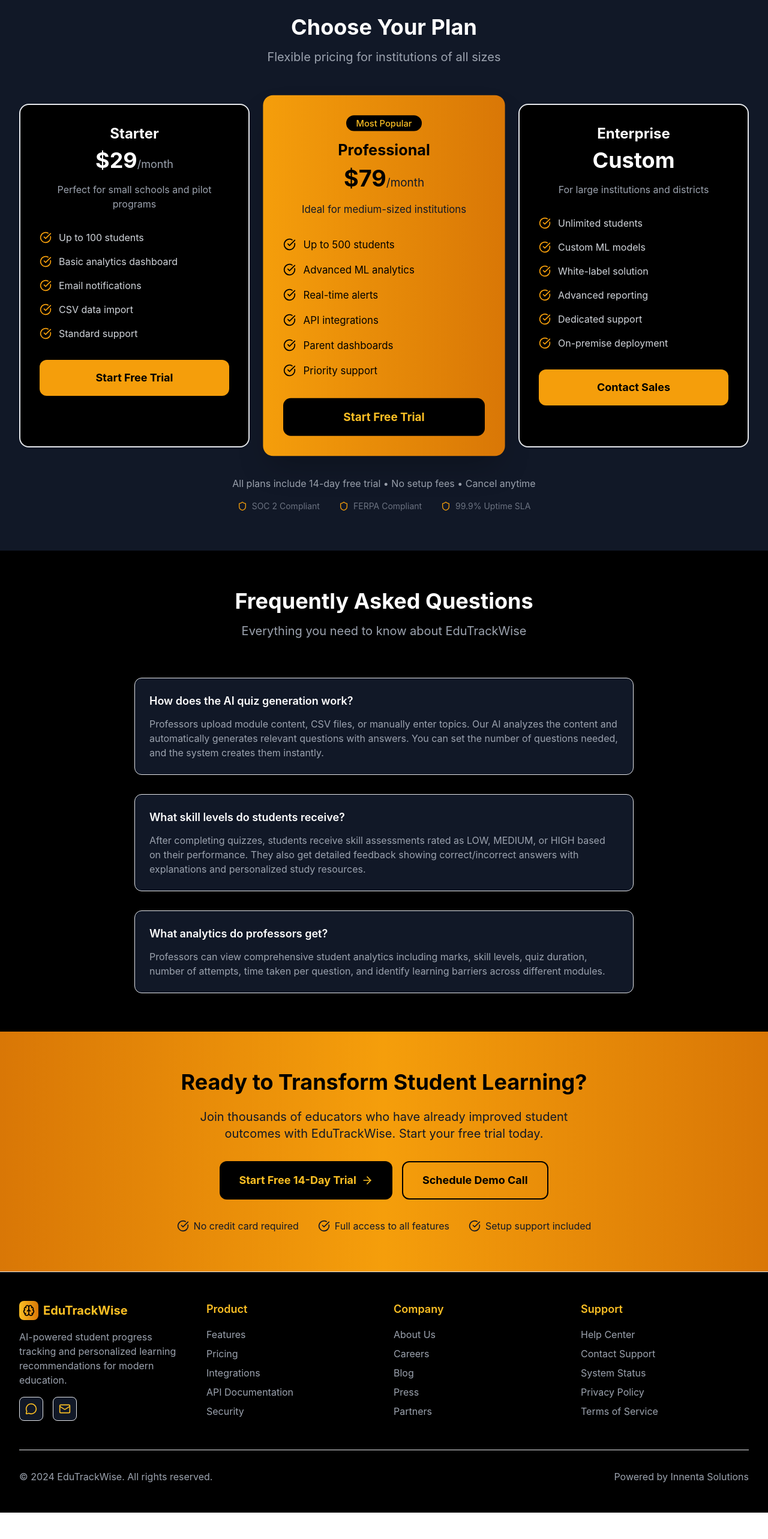
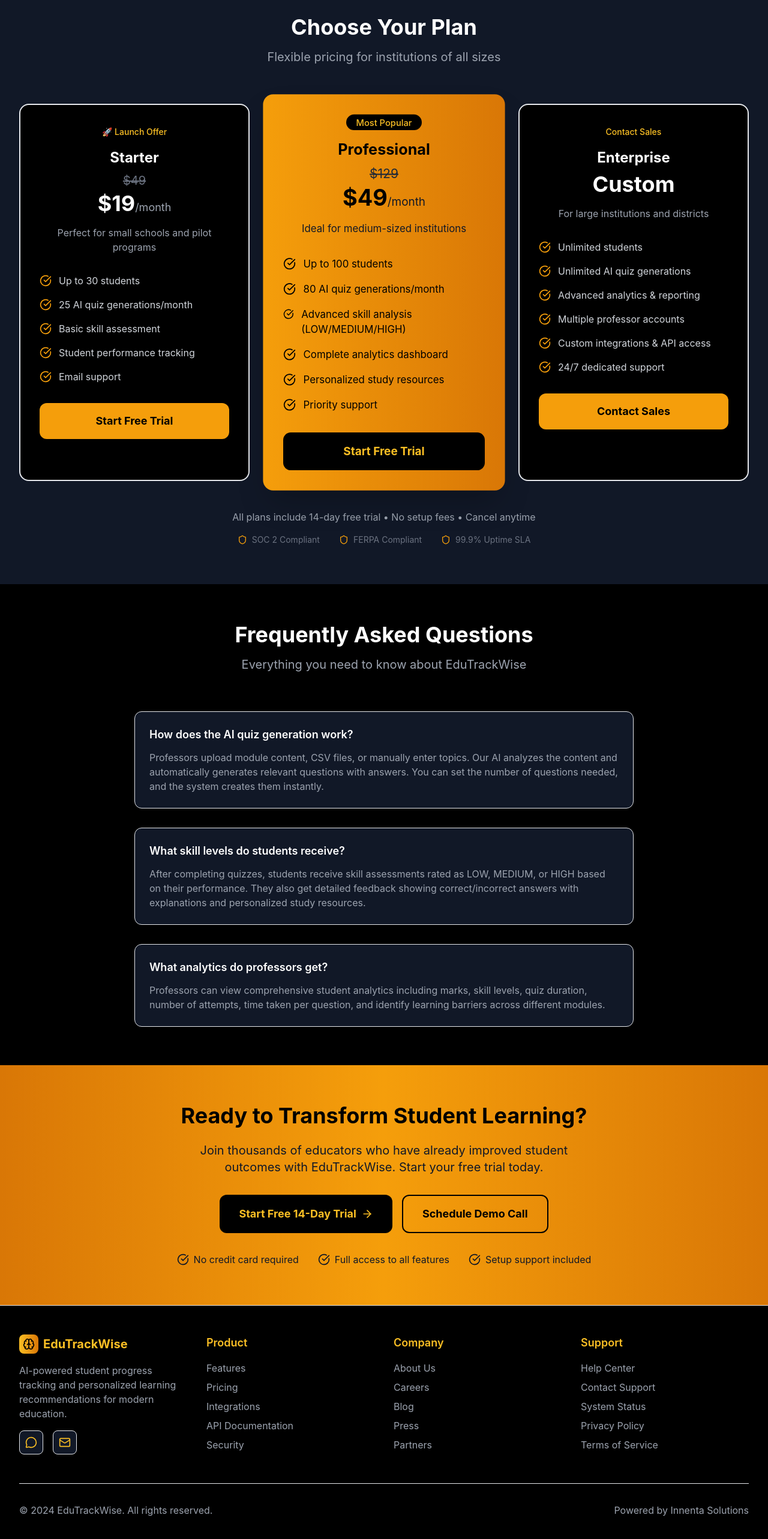
Before and after one commit to Mulhima101/edutrackwise-web, a React (Vite) app: page / in a window 1280 px wide. Shown: the part 3997-6563 px from the top of the page at 60% size. Before the commit the page ends 6519 px from the top, so only its background shows below. Built offline with nearby package versions, Linux system fonts and the light colour scheme; the HTML template or start-up script is replaced by a standard one.

Commit message:
update price as some offer and features

```diff
--- a/src/components/LandingPage.jsx
+++ b/src/components/LandingPage.jsx
@@ -97,29 +97,33 @@
     const pricing = [
   {
     name: "Starter",
-      price: "$29",
+    price: "$19",
     period: "/month",
+    originalPrice: "$49",
+    badge: "🚀 Launch Offer",
     description: "Perfect for small schools and pilot programs",
     features: [
-        "Up to 100 students",
-        "Basic analytics dashboard",
-        "Email notifications",
-        "CSV data import",
-        "Standard support"
+      "Up to 30 students",
+      "25 AI quiz generations/month",
+      "Basic skill assessment",
+      "Student performance tracking",
+      "Email support"
     ],
     popular: false
   },
   {
     name: "Professional",
-      price: "$79",
+    price: "$49",
     period: "/month",
+    originalPrice: "$129",
+    badge: "Most Popular",
     description: "Ideal for medium-sized institutions",
     features: [
-        "Up to 500 students",
-        "Advanced ML analytics",
-        "Real-time alerts",
-        "API integrations",
-        "Parent dashboards",
+      "Up to 100 students",
+      "80 AI quiz generations/month",
+      "Advanced skill analysis (LOW/MEDIUM/HIGH)",
+      "Complete analytics dashboard",
+      "Personalized study resources",
       "Priority support"
     ],
     popular: true
@@ -128,14 +132,15 @@
     name: "Enterprise",
     price: "Custom",
     period: "",
+    badge: "Contact Sales",
     description: "For large institutions and districts",
     features: [
       "Unlimited students",
-        "Custom ML models",
-        "White-label solution",
-        "Advanced reporting",
-        "Dedicated support",
-        "On-premise deployment"
+      "Unlimited AI quiz generations",
+      "Advanced analytics & reporting",
+      "Multiple professor accounts",
+      "Custom integrations & API access",
+      "24/7 dedicated support"
     ],
     popular: false
   }
@@ -555,18 +560,31 @@
           <div className="grid lg:grid-cols-3 gap-8">
   {pricing.map((plan, index) => (
     <div key={index} className={`rounded-2xl p-8 ${plan.popular ? 'bg-gradient-to-r from-yellow-500 to-yellow-600 transform scale-105 shadow-2xl shadow-yellow-500/20' : 'bg-black border-2 border-yellow-500/20'} hover:shadow-xl transition-all`}>
-                {plan.popular && (
+      {plan.badge && (
         <div className="text-center mb-4">
-                    <span className="bg-black text-yellow-400 px-4 py-1 rounded-full text-sm font-medium">Most Popular</span>
+          <span className={`${plan.popular ? 'bg-black text-yellow-400' : 'bg-yellow-500/20 text-yellow-400'} px-4 py-1 rounded-full text-sm font-medium`}>
+            {plan.badge}
+          </span>
         </div>
       )}
 
       <div className="text-center">
         <h3 className={`text-2xl font-bold mb-2 ${plan.popular ? 'text-black' : 'text-white'}`}>{plan.name}</h3>
+
+        {/* Show strikethrough original price if exists */}
+        {plan.originalPrice && (
+          <div className="mb-1">
+            <span className={`text-xl line-through ${plan.popular ? 'text-gray-800' : 'text-gray-500'}`}>
+              {plan.originalPrice}
+            </span>
+          </div>
+        )}
+
         <div className="mb-4">
           <span className={`text-4xl font-bold ${plan.popular ? 'text-black' : 'text-white'}`}>{plan.price}</span>
           <span className={`text-lg ${plan.popular ? 'text-gray-900' : 'text-gray-400'}`}>{plan.period}</span>
         </div>
+
         <p className={`mb-8 ${plan.popular ? 'text-gray-900' : 'text-gray-400'}`}>{plan.description}</p>
       </div>
 
@@ -685,8 +703,9 @@
       <footer className="bg-black border-t border-yellow-500/20 text-white py-12">
         <div className="max-w-7xl mx-auto px-4 sm:px-6 lg:px-8">
           <div className="grid md:grid-cols-4 gap-8">
-            <div>
-              <div className="flex items-center space-x-2 mb-4">
+            {/* Brand Section - Centered on mobile */}
+            <div className="text-center md:text-left">
+              <div className="flex items-center space-x-2 mb-4 justify-center md:justify-start">
                 <div className="w-8 h-8 bg-gradient-to-r from-yellow-400 to-yellow-600 rounded-lg flex items-center justify-center">
                   <Brain className="w-5 h-5 text-black" />
                 </div>
@@ -695,7 +714,7 @@
               <p className="text-gray-400 mb-4">
                 AI-powered student progress tracking and personalized learning recommendations for modern education.
               </p>
-              <div className="flex space-x-4">
+              <div className="flex space-x-4 justify-center md:justify-start">
                 <button
                   onClick={handleWhatsAppContact}
                   className="w-10 h-10 bg-gray-900 border border-yellow-500/20 rounded-lg flex items-center justify-center hover:border-yellow-500 cursor-pointer transition-all"
@@ -704,7 +723,7 @@
                   <MessageCircle className="w-5 h-5 text-yellow-400" />
                 </button>
                 <button
-                  onClick={() => window.location.href = 'mailto:support@edutrackwise.com'}
+                  onClick={() => window.location.href = 'mailto:innenta.solutions@gmail.com'}
                   className="w-10 h-10 bg-gray-900 border border-yellow-500/20 rounded-lg flex items-center justify-center hover:border-yellow-500 cursor-pointer transition-all"
                   title="Email us"
                 >
@@ -713,7 +732,8 @@
               </div>
             </div>
 
-            <div>
+            {/* Product Section - Centered on mobile */}
+            <div className="text-center md:text-left">
               <h3 className="text-lg font-semibold mb-4 text-yellow-400">Product</h3>
               <ul className="space-y-2 text-gray-400">
                 <li><button onClick={() => scrollToSection('features')} className="hover:text-yellow-400 transition-colors">Features</button></li>
@@ -724,7 +744,8 @@
               </ul>
             </div>
 
-            <div>
+            {/* Company Section - Centered on mobile */}
+            <div className="text-center md:text-left">
               <h3 className="text-lg font-semibold mb-4 text-yellow-400">Company</h3>
               <ul className="space-y-2 text-gray-400">
                 <li><a href="#" className="hover:text-yellow-400 transition-colors">About Us</a></li>
@@ -735,7 +756,8 @@
               </ul>
             </div>
 
-            <div>
+            {/* Support Section - Centered on mobile */}
+            <div className="text-center md:text-left">
               <h3 className="text-lg font-semibold mb-4 text-yellow-400">Support</h3>
               <ul className="space-y-2 text-gray-400">
                 <li><a href="#" className="hover:text-yellow-400 transition-colors">Help Center</a></li>
@@ -747,12 +769,13 @@
             </div>
           </div>
 
+          {/* Bottom Footer - Centered on mobile */}
           <div className="border-t border-yellow-500/20 mt-12 pt-8">
-            <div className="flex flex-col md:flex-row justify-between items-center">
-              <p className="text-gray-400">
+            <div className="flex flex-col md:flex-row justify-between items-center text-center md:text-left">
+              <p className="text-gray-400 mb-4 md:mb-0">
                 © 2024 EduTrackWise. All rights reserved.
               </p>
-              <div className="flex items-center space-x-6 mt-4 md:mt-0 text-gray-400">
+              <div className="flex items-center justify-center space-x-6 text-gray-400">
                 <span>Powered by Innenta Solutions</span>
               </div>
             </div>
```
Lines whose indentation alone changed are shown as unchanged.
